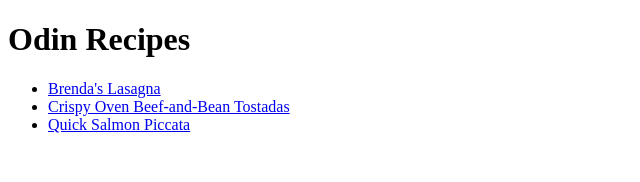
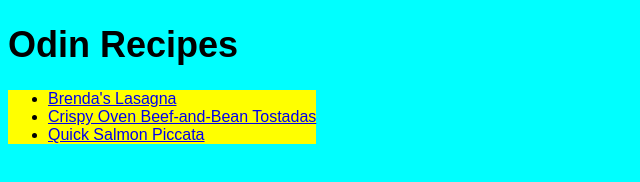
Before and after one commit to TacoShower/odin-recipies, a plain HTML site: page index.html in a window 1280 px wide. Shown: the whole page, without its empty margins (0-640 px from the left). Drawn offline with Linux system fonts and the light colour scheme.

Commit message:
Added basic style to all html pages

```diff
--- a/index.html
+++ b/index.html
@@ -5,14 +5,14 @@
     <meta http-equiv="X-UA-Compatible" content="IE=edge">
     <meta name="viewport" content="width=device-width, initial-scale=1.0">
     <title>Document</title>
+    <link rel="stylesheet" href="styles.css">
 </head>
 <body>
     <h1>Odin Recipes</h1>
-    <ul>
+    <ul class="recipe list">
         <li><a href="./recipes/lasagna.html">Brenda's Lasagna</a></li>
         <li><a href="./recipes/tostada.html">Crispy Oven Beef-and-Bean Tostadas</a></li>
         <li><a href="./recipes/piccata.html">Quick Salmon Piccata</a></li>
-
     </ul>
 </body>
 </html>
--- a/styles.css
+++ b/styles.css
@@ -0,0 +1,18 @@
+body {
+    font-family: Arial, Helvetica, sans-serif;
+    background-color: aqua;
+}
+
+h1 {
+    font-size: 36px;
+}
+
+.recipe.list {
+    background-color: yellow;
+    width: fit-content;
+}
+
+img {
+    height: auto;
+    width: 300px;
+}
```
Also changed, not shown: recipes/lasagna.html (+1 -0 lines), recipes/piccata.html (+1 -0 lines), recipes/tostada.html (+1 -0 lines).
